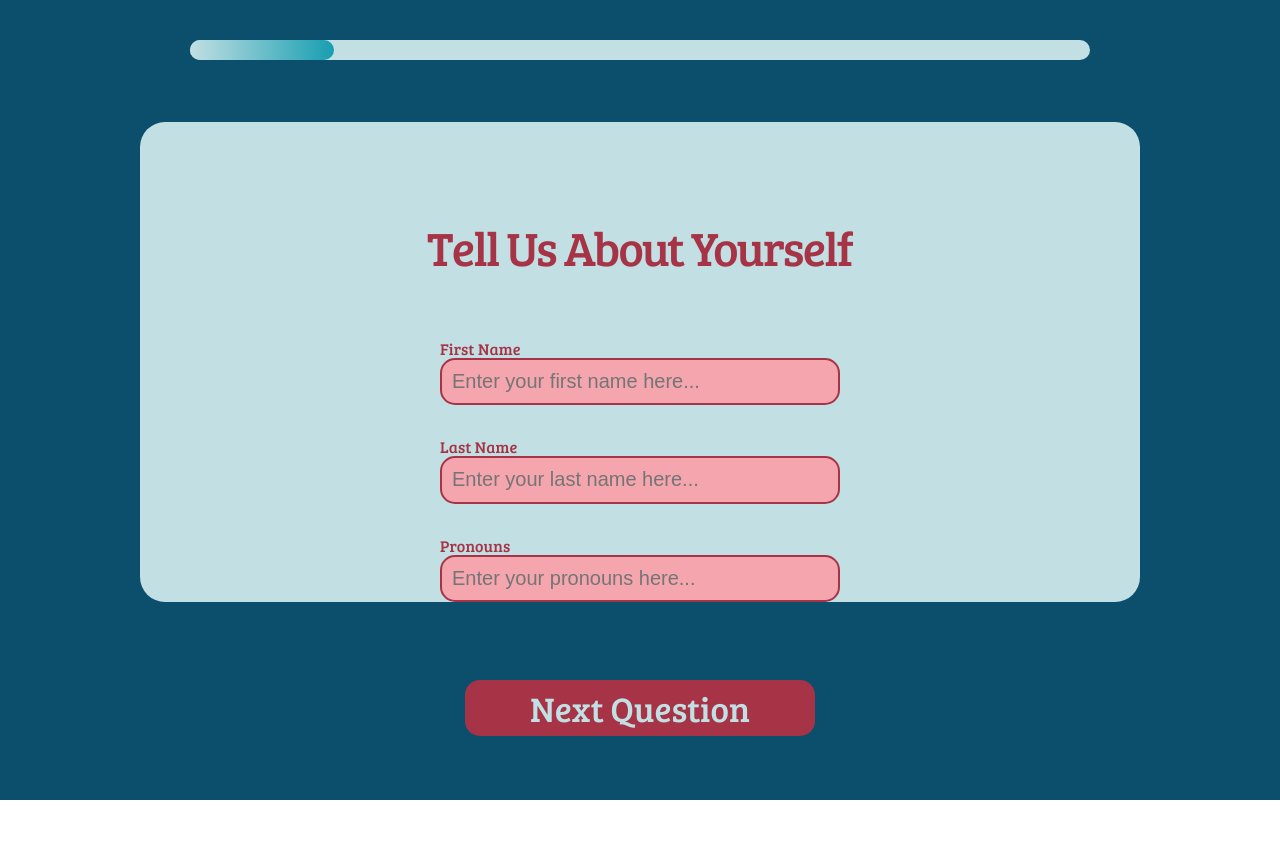
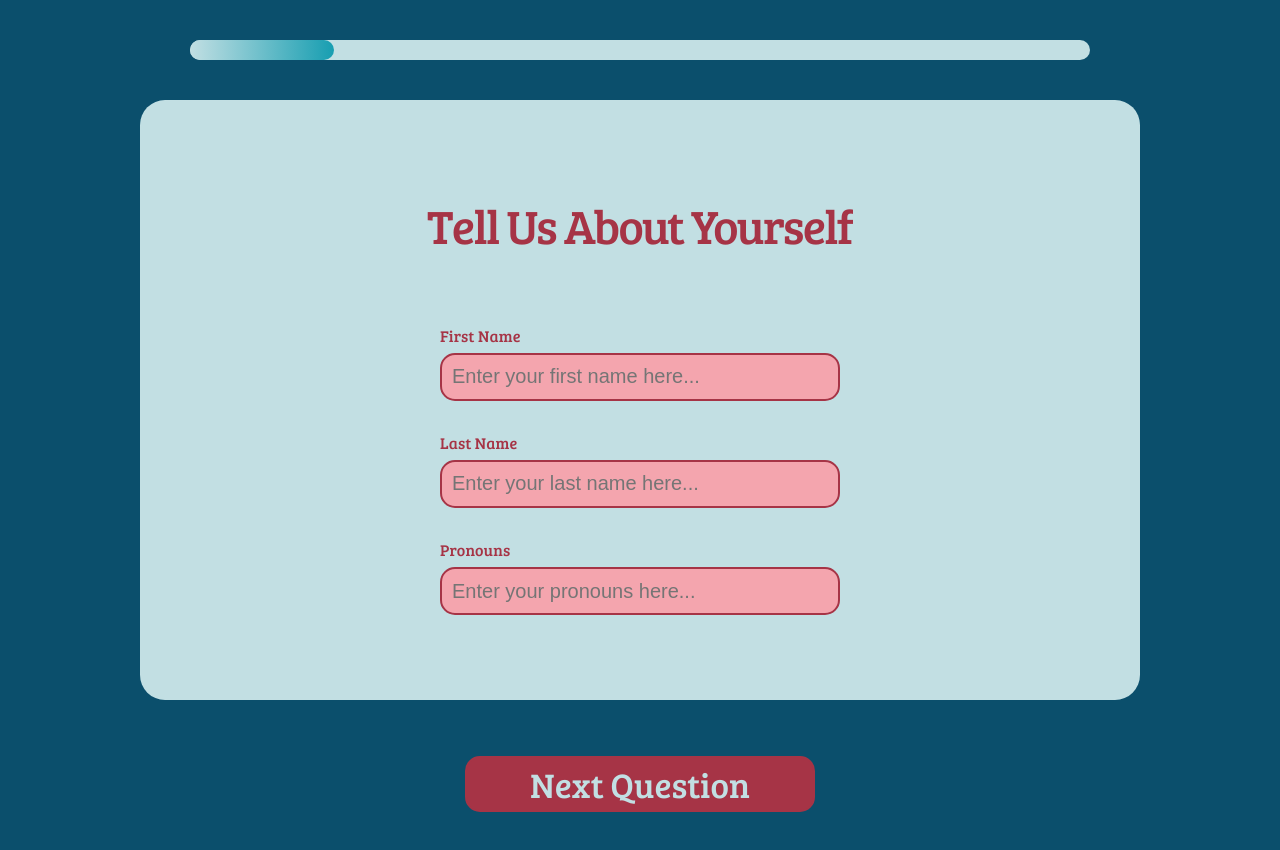
Before and after one commit to wav2length/371final, a React (Vite) app in the folder webapp/: page /onboarding1 in a window 1280 px wide. Shown: the top 850 px of the page. Before the commit the page ends 800 px from the top, so only its background shows below. Built offline with nearby package versions, Linux system fonts and the light colour scheme; no server answers; a web font is replaced by a local one.

Commit message:
changes and bug fixes

```diff
--- a/webapp/src/Components/RatingComponent.css
+++ b/webapp/src/Components/RatingComponent.css
@@ -5,7 +5,7 @@
   font-weight: 100;
   padding-top: 5vh;
   align-self: flex-start;
-  margin-top: 6vh;
+  margin-top: 3vh;
 }
 
 #options-container-rating {
@@ -19,7 +19,7 @@
 #stars-container {
   display: flex;
   gap: clamp(20px, 4vw, 60px);
-  margin-top: 8vh;
+  margin-top: 6vh;
 }
 
 .star {
--- a/webapp/src/OnBoarding/Onboarding1.css
+++ b/webapp/src/OnBoarding/Onboarding1.css
@@ -7,7 +7,8 @@ body, #root {
 }
 
 #main-area {
-  height: clamp(400px, 60vh, 600px);
+  height: auto;
+  min-height: clamp(400px, 80vh, 600px);
   width: min(1000px, 90vw);
   background-color: #C2DFE3;
   display: flex;
@@ -16,6 +17,7 @@ body, #root {
   border-radius: 25px;
   margin: auto;
   box-sizing: border-box;
+  padding-bottom: 3vh;
 }
 
 h1#Heading-board1 {
@@ -24,6 +26,7 @@ h1#Heading-board1 {
   font-family: "Bree Serif", serif;
   font-weight: 400;
   line-height: 1.2;
+  padding-bottom: 1vh;
 }
 
 #subheading-board1 {
@@ -36,6 +39,7 @@ h1#Heading-board1 {
   align-self: flex-start;
   margin-top: 2vh;
   line-height: 1.2;
+  padding-bottom: 1vh;
 }
 
 #input-text {
```
